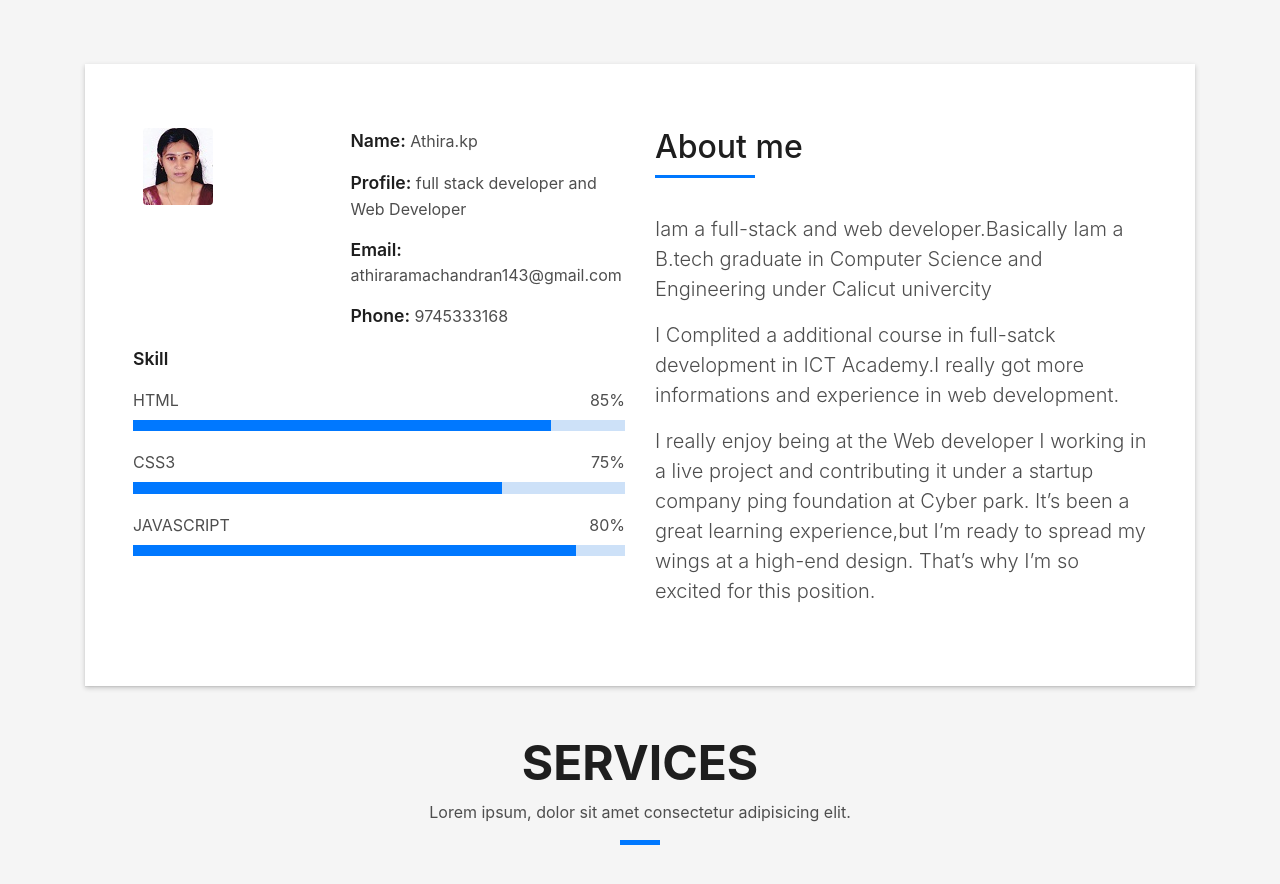
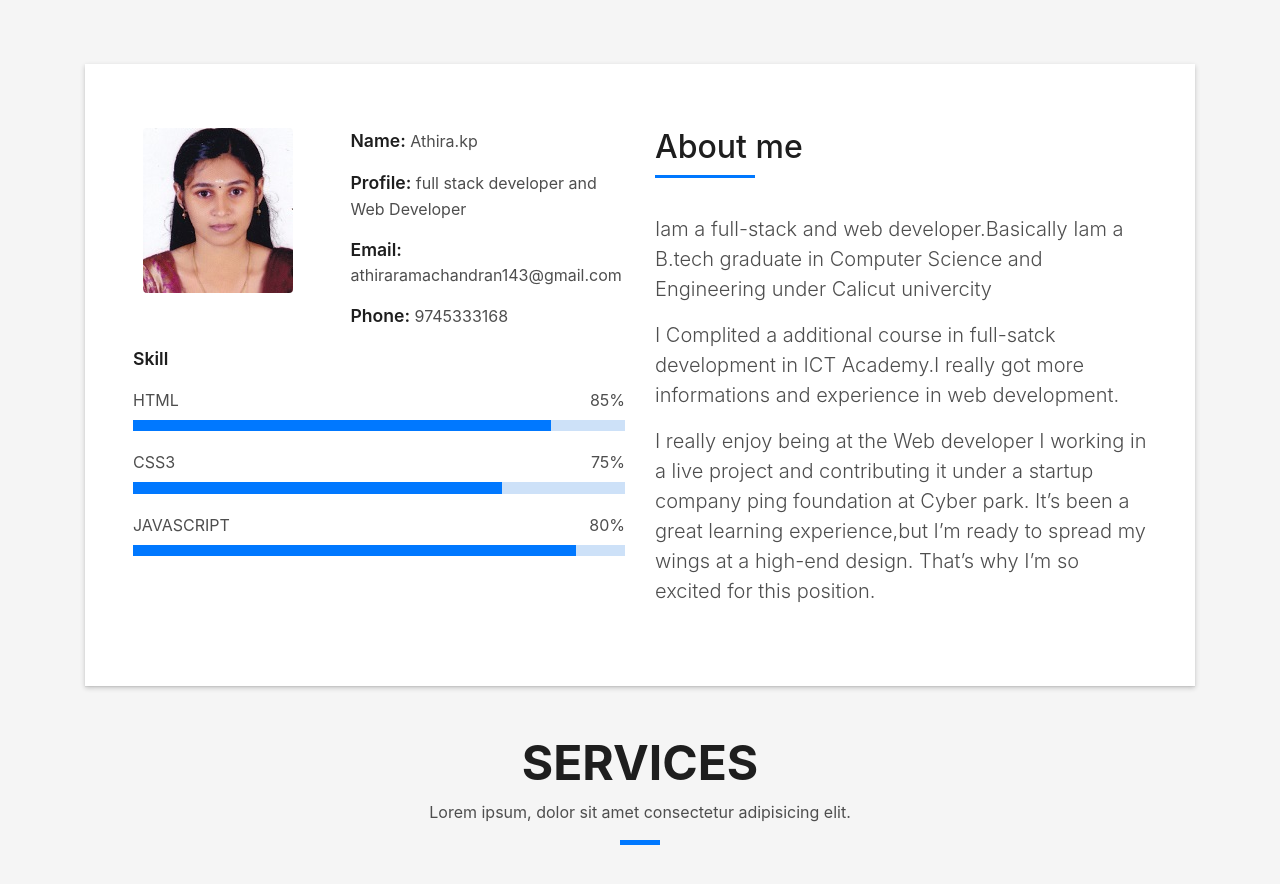
Before and after one commit to AthiraMb/AthiraMb.github.io, a plain HTML site: page index.html in a window 1280 px wide. Shown: the part 800-1684 px from the top of the page. Drawn offline with Linux system fonts and the light colour scheme; files whose address does not match are found by name.

Commit message:
photo added

```diff
--- a/index.html
+++ b/index.html
@@ -96,7 +96,7 @@
                 <div class="row">
                   <div class="col-sm-6 col-md-5">
                     <div class="about-img">
-                      <img src="C:\Users\user\Desktop\DevFolio\DevFolio\img\athirapic1.jpg" class="img-fluid rounded b-shadow-a" alt="">
+                      <img src="img/athirapic.jpg" class="img-fluid rounded b-shadow-a" alt="">
                     </div>
                   </div>
                   <div class="col-sm-6 col-md-7">
```
